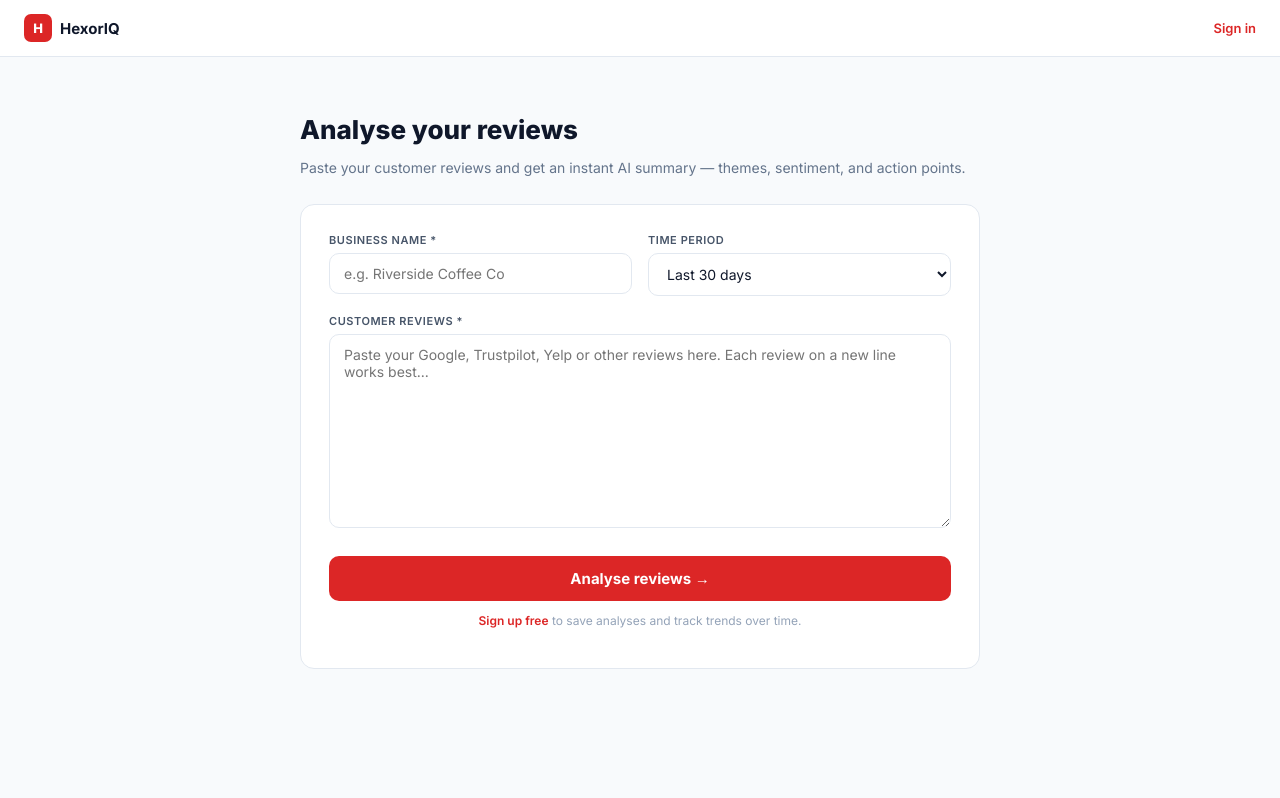
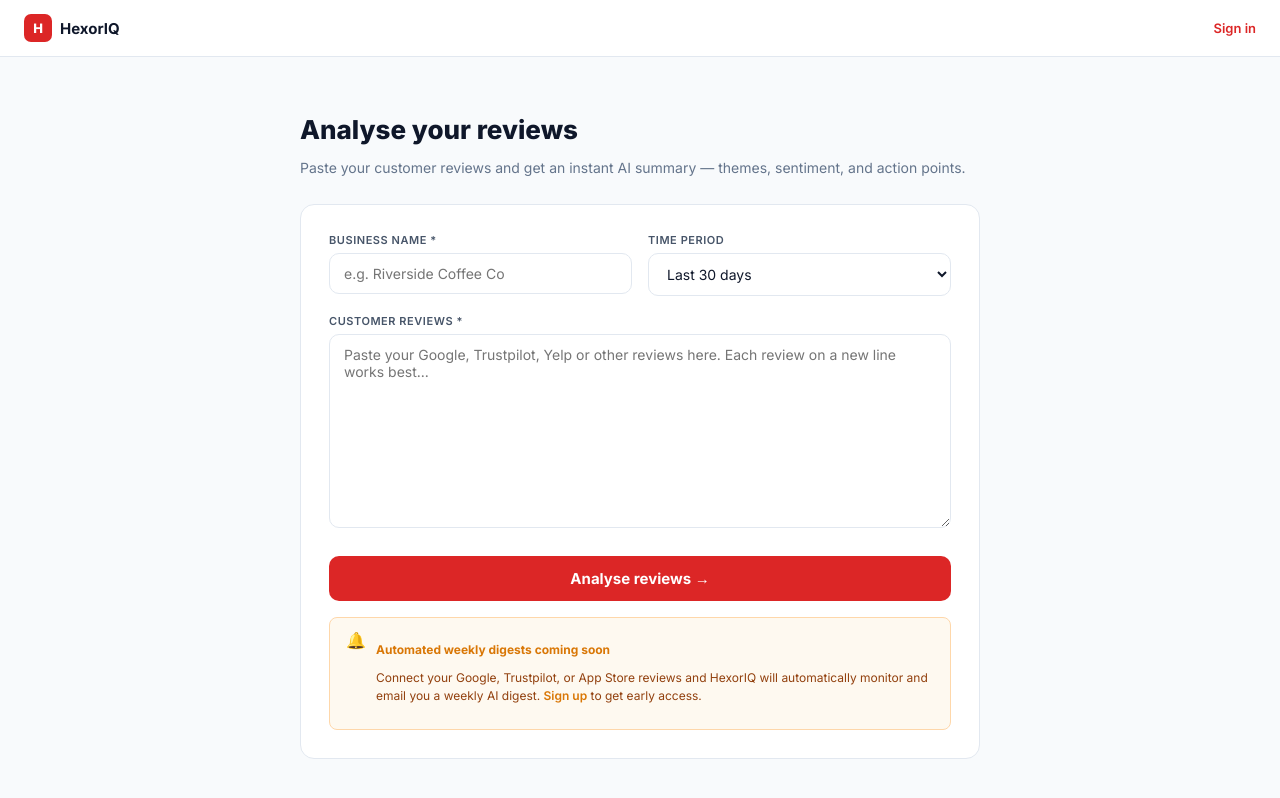
Before and after one commit to apexianlabs/hexoriq, a Next.js app: page /generate in a window 1280 px wide. Built offline with nearby package versions, Linux system fonts and the light colour scheme.

Commit message:
Add automated digest coming soon note

```diff
--- a/app/generate/page.js
+++ b/app/generate/page.js
@@ -128,9 +128,13 @@ export default function GeneratePage() {
             style={{width:'100%',padding:'13px',borderRadius:10,border:'none',background:loading?'#fca5a5':'#dc2626',color:'#fff',fontSize:15,fontWeight:700,cursor:loading?'not-allowed':'pointer',fontFamily:'Inter,sans-serif'}}>
             {loading ? '🔍 Analysing reviews...' : 'Analyse reviews →'}
           </button>
-          {!user && <p style={{textAlign:'center',fontSize:12,color:'#94a3b8',marginTop:12}}>
-            <Link href="/signup" style={{color:'#dc2626',textDecoration:'none',fontWeight:600}}>Sign up free</Link> to save analyses and track trends over time.
-          </p>}
+            <div style={{marginTop:16,background:'#fef9f0',border:'1px solid #fed7aa',borderRadius:8,padding:'12px 16px',display:'flex',gap:10,alignItems:'flex-start'}}>
+            <span style={{fontSize:16,flexShrink:0}}>🔔</span>
+            <div>
+              <p style={{fontSize:12,fontWeight:700,color:'#d97706',marginBottom:2}}>Automated weekly digests coming soon</p>
+              <p style={{fontSize:12,color:'#92400e',lineHeight:1.5}}>Connect your Google, Trustpilot, or App Store reviews and HexorIQ will automatically monitor and email you a weekly AI digest. <Link href="/signup" style={{color:'#d97706',fontWeight:600,textDecoration:'none'}}>Sign up</Link> to get early access.</p>
+            </div>
+          </div>
         </div>
       </div>
     </div>
```
